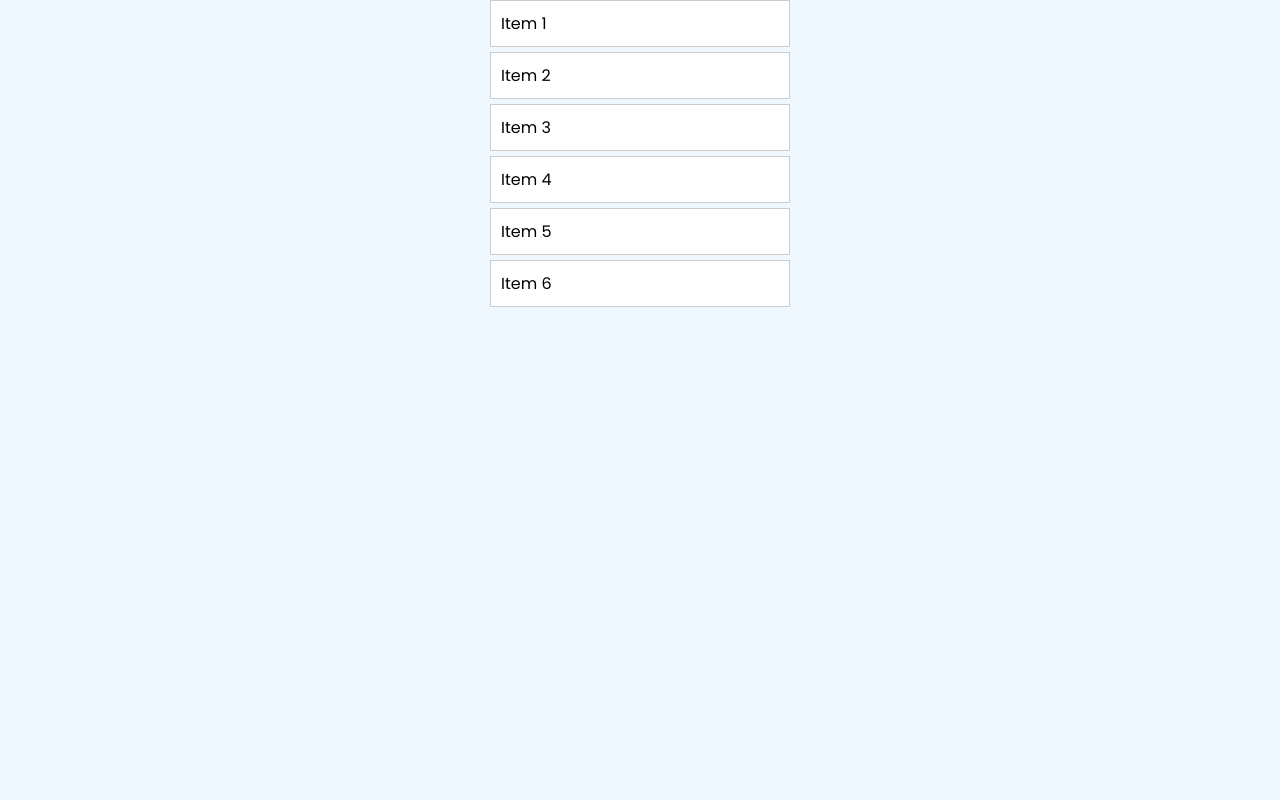
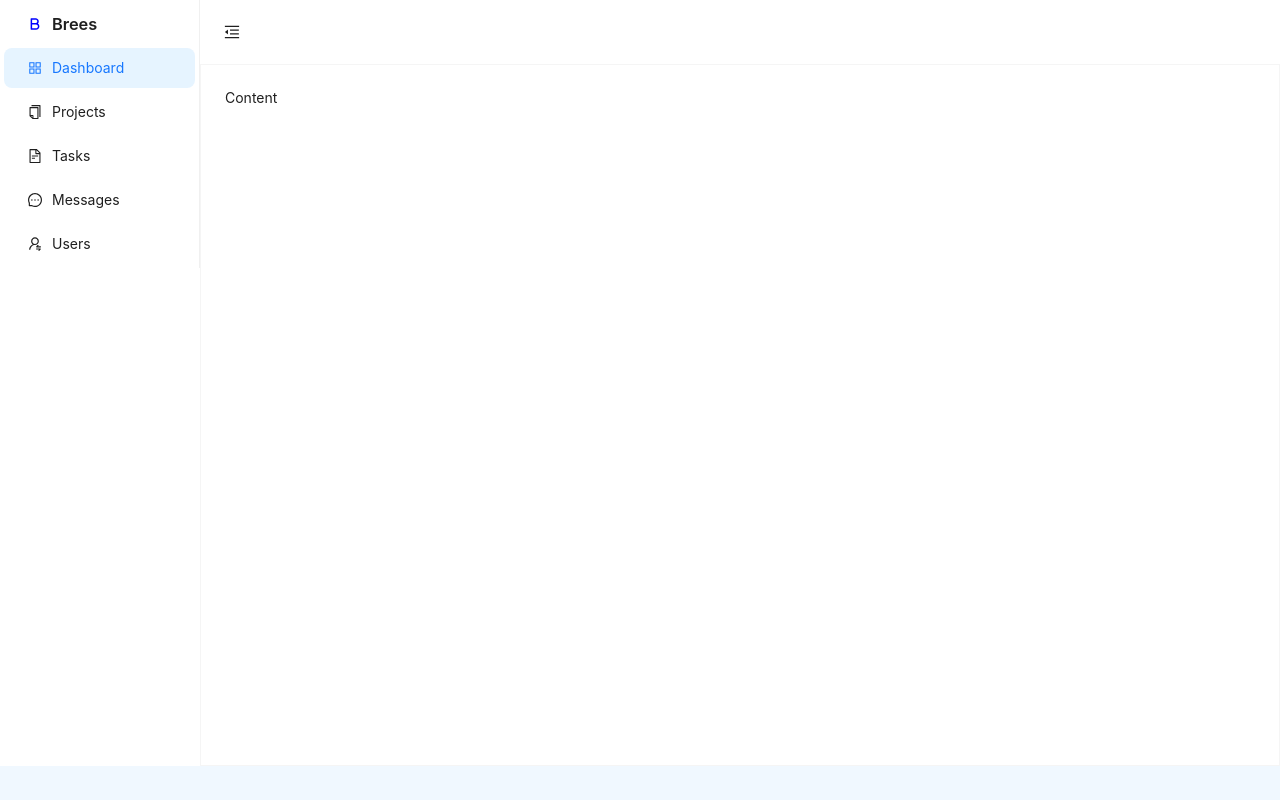
Before and after one commit to Rahmarulloh/brees, a React (Create React App) app: page / in a window 1280 px wide. Built offline with nearby package versions, Linux system fonts and the light colour scheme.

Commit message:
some changes

```diff
--- a/src/App.tsx
+++ b/src/App.tsx
@@ -6,8 +6,8 @@ import DragAndDropExample from "./dnd";
 function App() {
   return (
     <div className="App">
-      {/* <LayoutComponent /> */}
-      <DragAndDropExample />
+      <LayoutComponent />
+      {/* <DragAndDropExample /> */}
     </div>
   );
 }
```
Also changed, not shown: 1 other file (tests, documents, lock files or other folders).
